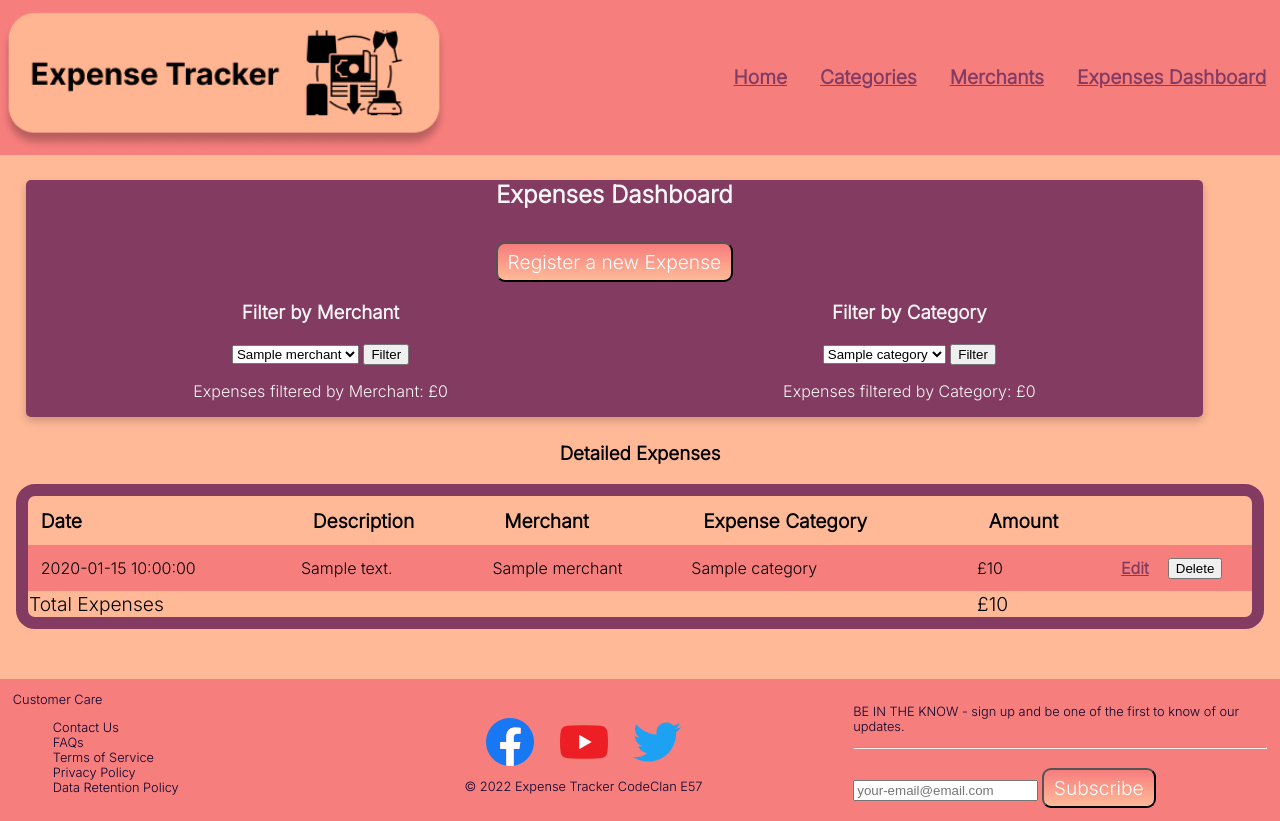
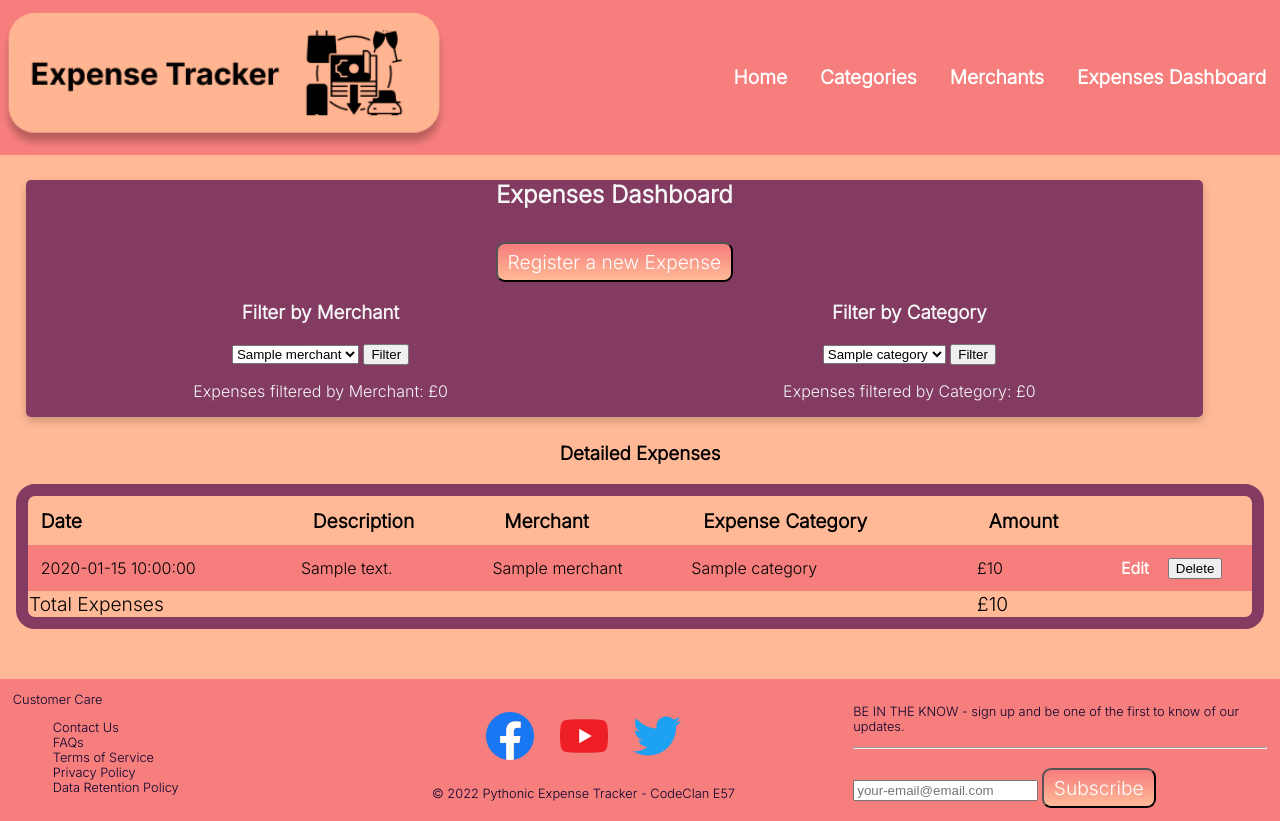
Before and after one commit to sandramolina/pythonic_expense_tracker, a Flask app: page /dashboard in a window 1280 px wide. Run offline with Flask 2, Linux system fonts and the light colour scheme; a database or web service that is not in the repository returns one stand-in record (values such as "Sample title"); some libraries are stand-ins or nearby versions.

Commit message:
improves social media ssection

```diff
--- a/static/main.css
+++ b/static/main.css
@@ -80,15 +80,16 @@ body {
 a {
 outline: none;
 padding: 2px 1px 0;
+text-decoration: none;
 }
 
 a:link {
-color: #843B62;
+color: white;
 font-weight: bolder;
 }
 
 a:visited {
-color: #843B62;
+color: white;
 }
 
 a:focus {
@@ -208,3 +209,7 @@ color: #ffb997;
 .center-in-page {
     text-align: center;
 }
+
+.margin-bottom-zero {
+    margin-bottom: 0;
+}
--- a/templates/base.html
+++ b/templates/base.html
@@ -51,7 +51,7 @@
             <img class="social" src="{{ url_for('static', filename='fb_icon.png') }}">
             <img class="social" src="{{ url_for('static', filename='yt-icon.png') }}">
             <img class="social" src="{{ url_for('static', filename='twitter-icon.png') }}">
-            © 2022 Expense Tracker CodeClan E57
+            <p class="margin-bottom-zero">© 2022 Pythonic Expense Tracker - CodeClan E57</p>
         </div>
         <div class="right-footer">
             <p>BE IN THE KNOW - sign up and be one of the first to know of our updates.</p>
```
